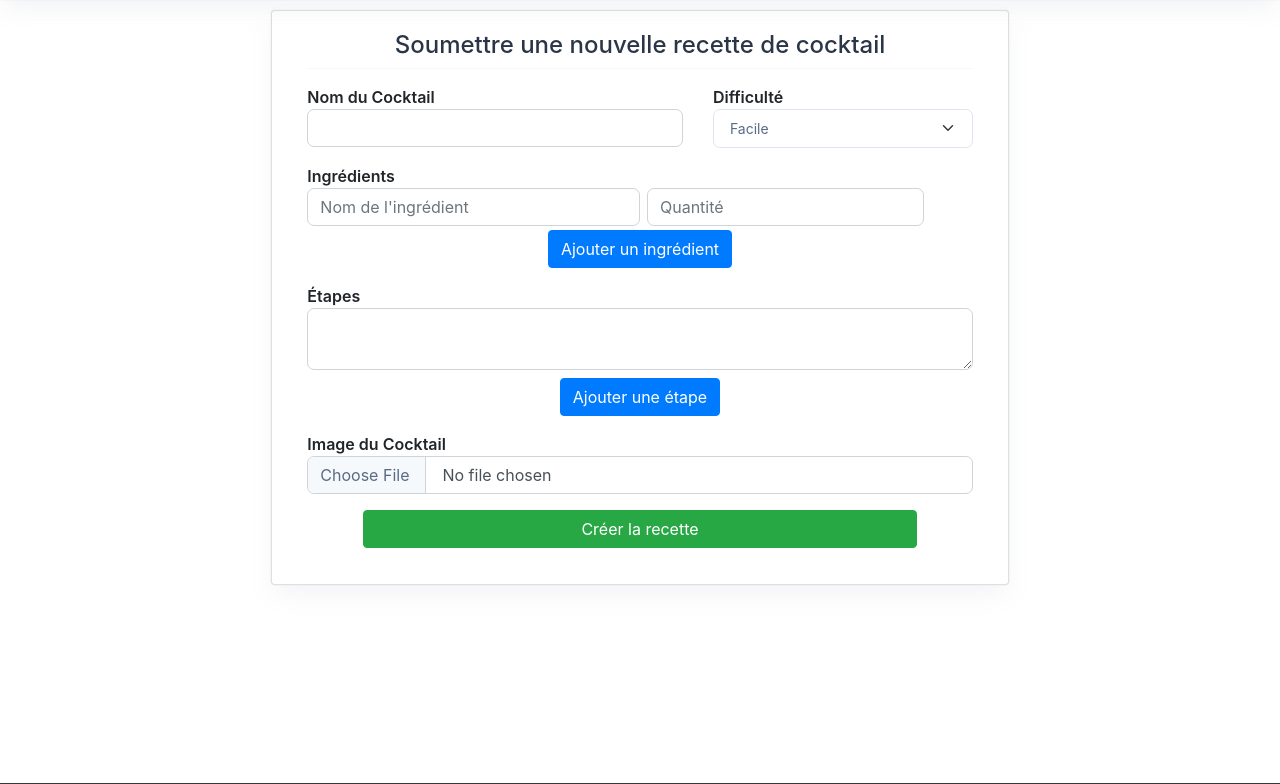
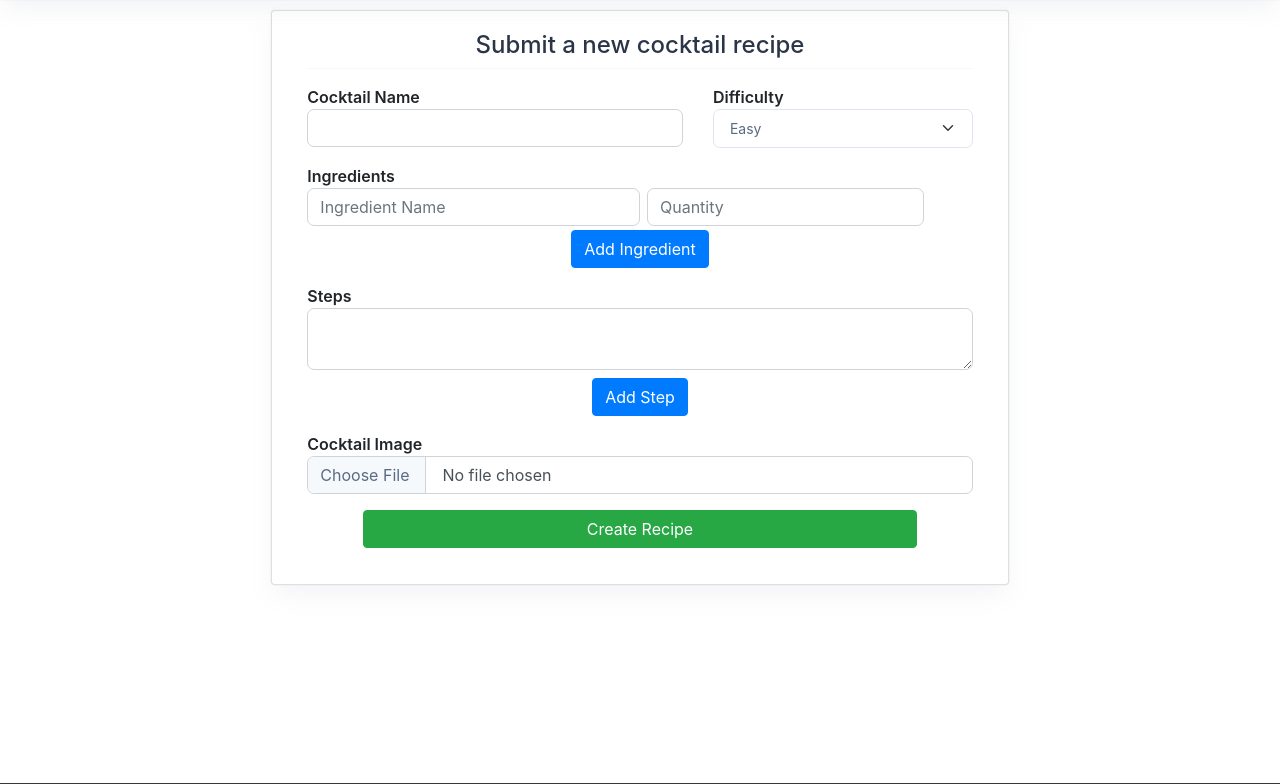
Before and after one commit to AdiyoFouad/cocktailgenius, a Flask app: page /submit_recipe in a window 1280 px wide. Shown: the part 62-846 px from the top of the page. Run offline with Flask 3, Linux system fonts and the light colour scheme; the visitor is signed in with stand-in values (Sample User, id 1); some libraries are stand-ins or nearby versions.

Commit message:
Add Recipe

```diff
--- a/routes.py
+++ b/routes.py
@@ -1,12 +1,39 @@
 from flask import Blueprint, render_template, request, session, jsonify, redirect, url_for, flash
 from flask_login import LoginManager, UserMixin, login_user, login_required, logout_user, current_user
-from models import User
+from models import User, Recipe, Ingredient, RecipeIngredient, Step
 from database import db
 from werkzeug.utils import secure_filename
 import os
 
 UPLOAD_FOLDER = 'static/images/users_avatar'
+UPLOAD_RECIPE_FOLDER = 'static/images/recipes_images'
 
+
+main_blueprint = Blueprint('main', __name__)
+
+@main_blueprint.route('/')
+@main_blueprint.route('/home')
+def index():
+    return render_template('index.html')
+
+@main_blueprint.route('/login')
+def login():
+    session['next'] = request.args.get('next')
+    return render_template('login.html')
+
+@main_blueprint.route('/signup')
+def signup():
+    return render_template('signup.html')
+
+@main_blueprint.route('/profil', methods = ['POST', 'GET'])
+@login_required
+def profil():
+    return render_template('profil.html', title= "Profile")
+
+@main_blueprint.route('/submit_recipe')
+@login_required
+def submit_recipe():
+    return render_template('submit_recipe.html', title= "Submit Recipe")
 
 
 user_blueprint = Blueprint('user', __name__)
@@ -79,33 +106,6 @@ def logout():
 
 
 
-main_blueprint = Blueprint('main', __name__)
-
-@main_blueprint.route('/')
-@main_blueprint.route('/home')
-def index():
-    return render_template('index.html')
-
-@main_blueprint.route('/login')
-def login():
-    session['next'] = request.args.get('next')
-    return render_template('login.html')
-
-@main_blueprint.route('/signup')
-def signup():
-    return render_template('signup.html')
-
-@main_blueprint.route('/profil', methods = ['POST', 'GET'])
-@login_required
-def profil():
-    return render_template('profil.html', title= "Profile")
-
-@main_blueprint.route('/submit_recipe')
-@login_required
-def submit_recipe():
-    return render_template('submit_recipe.html', title= "Submit Recipe")
-
-
 cocktail_blueprint = Blueprint('cocktail', __name__)
 
 @cocktail_blueprint.route('/cocktails')
@@ -119,8 +119,48 @@ def details_cocktail(cocktail_id):
 @cocktail_blueprint.route('/new_cocktail', methods=['POST'])
 def new_cocktail():
     if request.method == "POST":
-        flash("Soumission de la nouvelle recette de cocktail effectué avec succès")
+        title = request.form['nom']
+        difficulty = request.form['difficulte']
+        ingredients_concatenated = request.form['ingredientsConcatenated']
+        steps_concatenated = request.form['etapesConcatenated']
+        image_file = request.files['image']
 
-        return jsonify(request.form), 201
 
-        """return redirect(url_for('index'))"""
+        new_recipe = Recipe(title=title, difficulty=difficulty, user_id=current_user.id)
+
+
+        ingredients = ingredients_concatenated.split('\n')
+
+        for ingredient in ingredients:
+            if ':' not in ingredient:
+                continue
+            ingredient_name, quantity = ingredient.split(':')
+            ingredient_obj = Ingredient.query.filter_by(name=ingredient_name).first()
+            if not ingredient_obj:
+                ingredient_obj = Ingredient(name=ingredient_name)
+                db.session.add(ingredient_obj)
+                db.session.commit()
+            recipe_ingredient = RecipeIngredient(quantity=quantity, ingredient_id=ingredient_obj.id)
+            new_recipe.recipe_ingredients.append(recipe_ingredient)
+
+
+        steps = steps_concatenated.split('\n')
+        for step_description in steps:
+            if step_description.strip():
+                step = Step(description=step_description)
+                new_recipe.steps.append(step)
+
+
+        if image_file:
+            file_extension = os.path.splitext(image_file.filename)[1]
+            filename = secure_filename(f"recipe_{title.replace(' ', '_')}{os.path.splitext(image_file.filename)[1]}")
+            image_file.save(os.path.join(UPLOAD_RECIPE_FOLDER, filename))
+            new_recipe.recipe_image = os.path.join('images/recipes', filename).replace('\\', '/')
+
+
+        db.session.add(new_recipe)
+        db.session.commit()
+
+        flash("Submission of new cocktail recipe successfully completed")
+
+        return jsonify({"message": "Successfully Created Cocktail Recipe"}), 201
--- a/templates/submit_recipe.html
+++ b/templates/submit_recipe.html
@@ -4,53 +4,53 @@
 <div class="container-fluid p-2">
     <div class="card col-md-7 m-auto">
         <div class="card-body">
-            <form action="{{url_for('cocktail.new_cocktail')}}" id="cocktailForm" method="post">
-                <h4 class="text-center">Soumettre une nouvelle recette de cocktail</h4>
+            <form action="{{url_for('cocktail.new_cocktail')}}" id="cocktailForm" method="post" enctype="multipart/form-data">
+                <h4 class="text-center">Submit a new cocktail recipe</h4>
                 <hr class="mt-1">
                 <div class="row">
                     <div class="form-group col-md-7">
-                        <label for="nom" class="fw-semibold mb-0">Nom du Cocktail</label>
+                        <label for="nom" class="fw-semibold mb-0">Cocktail Name</label>
                         <input type="text" class="form-control rounded-2" name="nom" required>
                     </div>
                     <div class="form-group col">
-                        <label for="difficulte" class="fw-semibold mb-0">Difficulté</label>
+                        <label for="difficulte" class="fw-semibold mb-0">Difficulty</label>
                         <select class="form-select rounded-2" name="difficulte" required>
-                            <option value="Facile">Facile</option>
-                            <option value="Intermédiaire">Intermédiaire</option>
-                            <option value="Difficile">Difficile</option>
+                            <option value="Easy">Easy</option>
+                            <option value="Intermediate">Intermediate</option>
+                            <option value="Hard">Hard</option>
                         </select>
                     </div>
                 </div>
                 <div class="form-group">
-                    <label class="fw-semibold mb-0">Ingrédients</label>
+                    <label class="fw-semibold mb-0">Ingredients</label>
                     <div id="ingredients">
                         <div class="ingredient">
                             <div class="input-group">
-                                <input type="text" class="form-control rounded-2 col-6 me-2" name="ingredients[]" placeholder="Nom de l'ingrédient" required>
-                                <input type="text" class="form-control rounded-2 col-5" name="quantites[]" placeholder="Quantité" required>
+                                <input type="text" class="form-control rounded-2 col-6 me-2" name="ingredients[]" placeholder="Ingredient Name" required>
+                                <input type="text" class="form-control rounded-2 col-5" name="quantites[]" placeholder="Quantity" required>
                             </div>
                         </div>
                     </div>
-                    <div class="d-flex justify-content-center"><button type="button" class="btn btn-primary mt-1" id="addIngredient">Ajouter un ingrédient</button></div>
+                    <div class="d-flex justify-content-center"><button type="button" class="btn btn-primary mt-1" id="addIngredient">Add Ingredient</button></div>
                 </div>
                 <div class="form-group">
-                    <label  class="fw-semibold mb-0">Étapes</label>
+                    <label  class="fw-semibold mb-0">Steps</label>
                     <div id="etapes">
                         <div class="etape">
                             <textarea class="form-control rounded-2" name="etapes[]" required></textarea>
                         </div>
                     </div>
-                    <div class="d-flex justify-content-center"><button type="button" class="btn btn-primary mt-2" id="addEtape">Ajouter une étape</button></div>
+                    <div class="d-flex justify-content-center"><button type="button" class="btn btn-primary mt-2" id="addEtape">Add Step</button></div>
                 </div>
                 <div class="form-group">
-                    <label for="image" class="fw-semibold mb-0">Image du Cocktail</label>
+                    <label for="image" class="fw-semibold mb-0">Cocktail Image</label>
                     <input type="file" class="form-control rounded-2" name="image" required accept="image/*">
                 </div>
 
-                <input type="hidden" id="ingredientsConcatenated" name="ingredients">
-                <input type="hidden" id="etapesConcatenated" name="etapes">
+                <input type="hidden" id="ingredientsConcatenated" name="ingredientsConcatenated">
+                <input type="hidden" id="etapesConcatenated" name="etapesConcatenated">
                 <div class="form-group">
-                    <button type="button" onclick="concatAndSubmit()" class="btn btn-success col-10 offset-1">Créer la recette</button>
+                    <button type="button" onclick="concatAndSubmit()" class="btn btn-success col-10 offset-1">Create Recipe</button>
                 </div>
             </form>
         </div>
@@ -58,14 +58,14 @@
 </div>
 
 <script>
-    // JavaScript pour ajouter et supprimer des champs d'ingrédients et d'étapes
+    // JavaScript to add and remove ingredient and step fields
     document.getElementById("addIngredient").addEventListener("click", function() {
         var ingredients = document.getElementById("ingredients");
         var ingredient = document.createElement("div");
         ingredient.classList.add("ingredient");
         ingredient.innerHTML = `<div class="input-group mt-1">
-                                    <input type="text" class="form-control col-6 me-2" name="ingredients[]" placeholder="Nom de l'ingrédient" required>
-                                    <input type="text" class="form-control col-5 me-2" name="quantites[]" placeholder="Quantité" required>
+                                    <input type="text" class="form-control col-6 me-2" name="ingredients[]" placeholder="Ingredient Name" required>
+                                    <input type="text" class="form-control col-5 me-2" name="quantites[]" placeholder="Quantity" required>
                                 </div>`;
         ingredients.appendChild(ingredient);
         if (ingredients.children.length > 1) {
@@ -107,21 +107,21 @@
         var ingredientsConcatenated = "";
         var etapesConcatenated = "";
 
-        // Concaténer les valeurs des champs d'ingrédients
+        // Concatenate values of ingredient fields
         for (var i = 0; i < ingredients.length; i++) {
             ingredientsConcatenated += ingredients[i].value + " : " + quantites[i].value + "\n";
         }
 
-        // Concaténer les valeurs des champs d'étapes
+        // Concatenate values of step fields
         for (var j = 0; j < etapes.length; j++) {
             etapesConcatenated += etapes[j].value + "\n";
         }
 
-        // Stocker les valeurs concaténées dans des champs cachés
+        // Store concatenated values in hidden fields
         document.getElementById("ingredientsConcatenated").value = ingredientsConcatenated;
         document.getElementById("etapesConcatenated").value = etapesConcatenated;
 
-        // Soumettre le formulaire
+        // Submit the form
         document.getElementById("cocktailForm").submit();
     }
 </script>
```
Also changed, not shown: models.py (+12 -20 lines), 1 other file.
